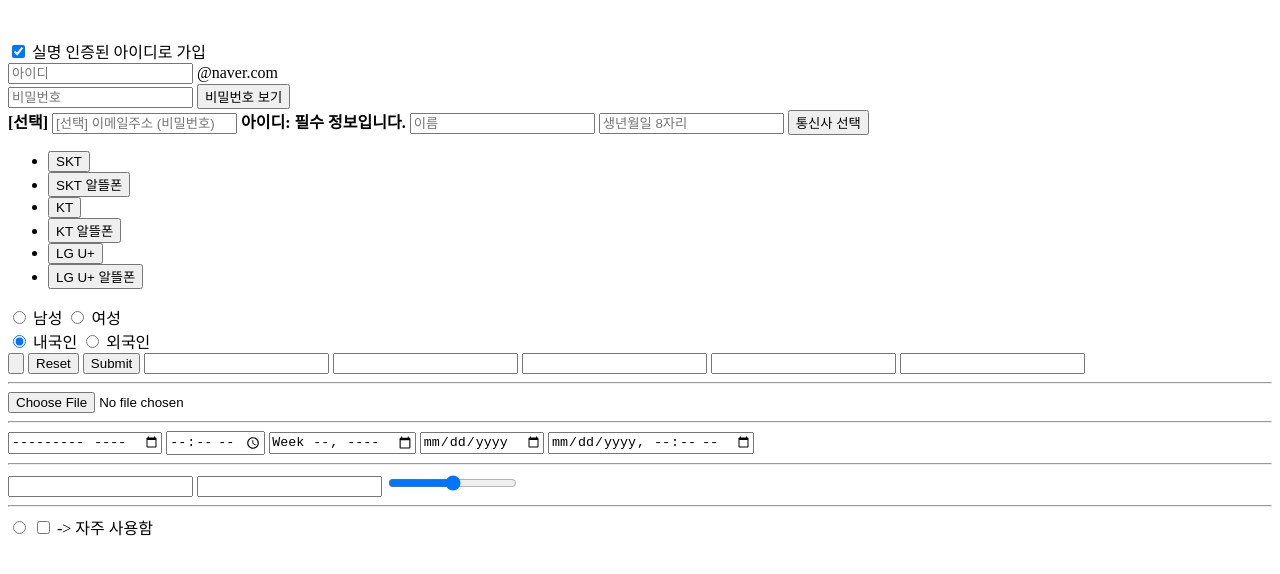
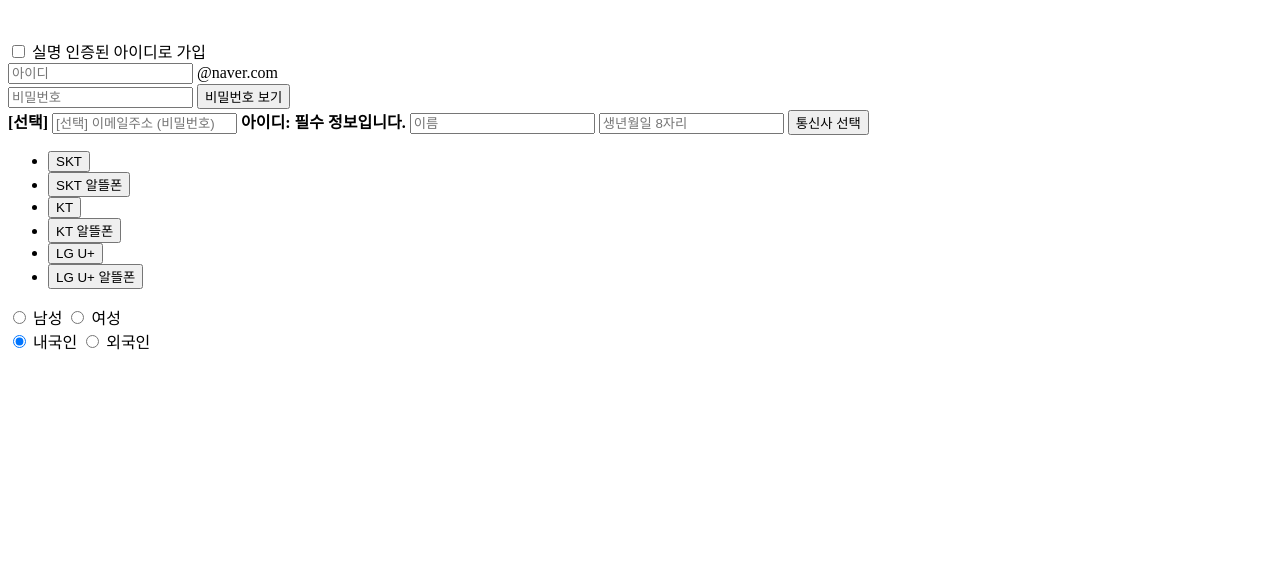
Before and after one commit to ayeoniiii/ghostCoding, a plain HTML site: page 0825_naver.html in a window 1280 px wide. Shown: the part 68-642 px from the top of the page. Drawn offline with Linux system fonts and the light colour scheme.

Commit message:
naver 회원가입

```diff
--- a/0825_naver.html
+++ b/0825_naver.html
@@ -24,7 +24,7 @@
 </h1>
 
     <br>
-    <input type="checkbox" id="join" name="join" checked>
+    <input type="checkbox" id="join" name="join" >
     <label for="join" >실명 인증된 아이디로 가입</label> <br>
 
     <input type="text" placeholder="아이디">
@@ -64,47 +64,5 @@
     </label> <br>
 
 
-
-
-
-
-    <input type="button">
-    <!--<button type="button"><button>-->
-    <input type="reset">
-    <input type="submit">
-
-    <input type="email">
-    <input type="search">
-    <input type="tel">
-    <input type="text">
-    <input type="url">
-
-    <hr>
-
-    <input type="file">
-    <input type="hidden">
-
-    <hr>
-    <input type="month">
-    <input type="time">
-    <input type="week">
-    <input type="date">
-    <input type="datetime-local">
-    <!--날짜 선택, 근데 실무에서 잘 안쓰고 java로 많이 사용함-->
-
-    <hr>
-
-    <input type="number">
-    <input type="password">
-    <input type="range">
-
-    <hr>
-
-    <input type="radio">
-    <input type="checkbox">
--> 자주 사용함
-</body>
-
-</html>
 </body>
 </html>
```
